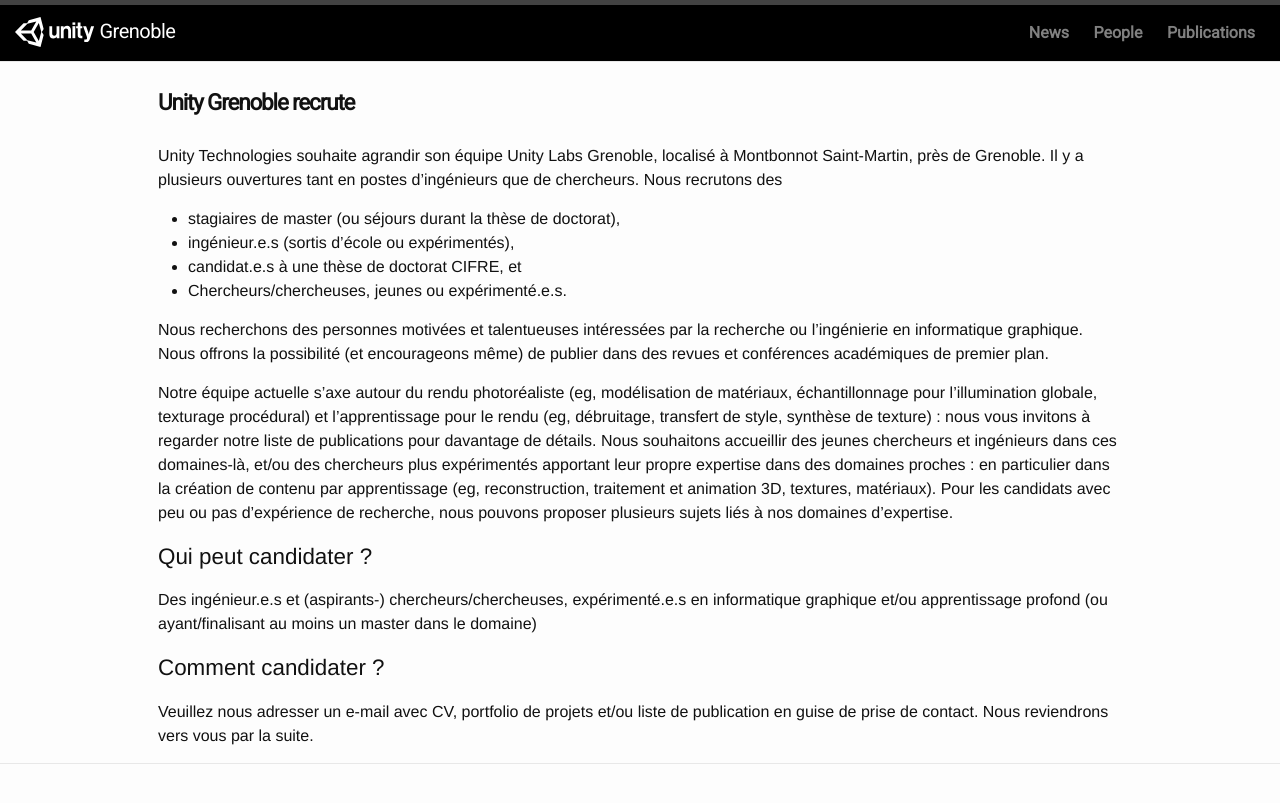
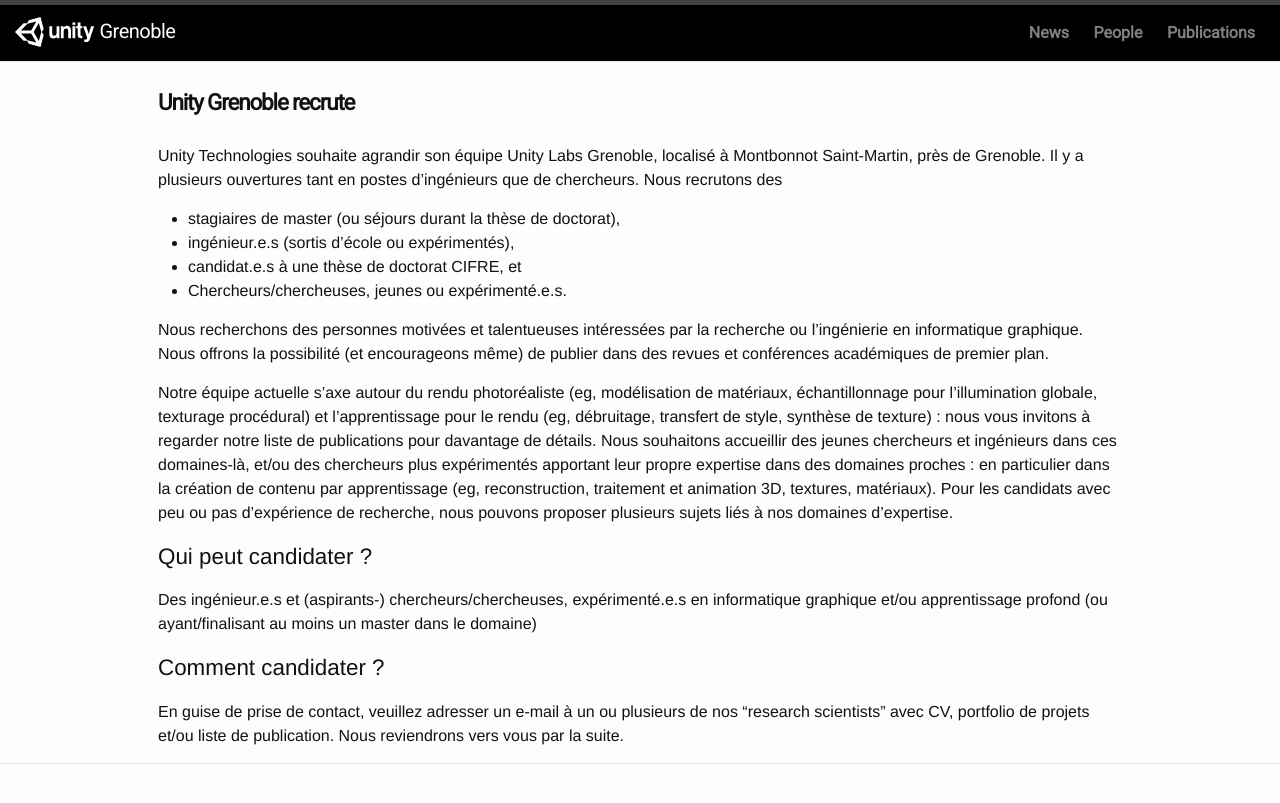
Before and after one commit to unity-grenoble/website, a Jekyll site: the page built from _posts/2019-09-17-news-looking-for-talent.markdown, in a window 1280 px wide. Shown: the top 803 px of the page. Built offline with Jekyll 4.4.1, drawn with Linux system fonts in a browser that asks for light colours.

Commit message:
update news jobs

```diff
--- a/_posts/2019-09-17-news-looking-for-talent.markdown
+++ b/_posts/2019-09-17-news-looking-for-talent.markdown
@@ -23,4 +23,4 @@
 Des ingénieur.e.s et (aspirants-) chercheurs/chercheuses, expérimenté.e.s en informatique graphique et/ou apprentissage profond (ou ayant/finalisant au moins un master dans le domaine)
 
 ##### Comment candidater ?
-Veuillez nous adresser un e-mail avec CV, portfolio de projets et/ou liste de publication en guise de prise de contact. Nous reviendrons vers vous par la suite.
+En guise de prise de contact, veuillez adresser un e-mail à un ou plusieurs de nos "research scientists" avec CV, portfolio de projets et/ou liste de publication. Nous reviendrons vers vous par la suite.
```
